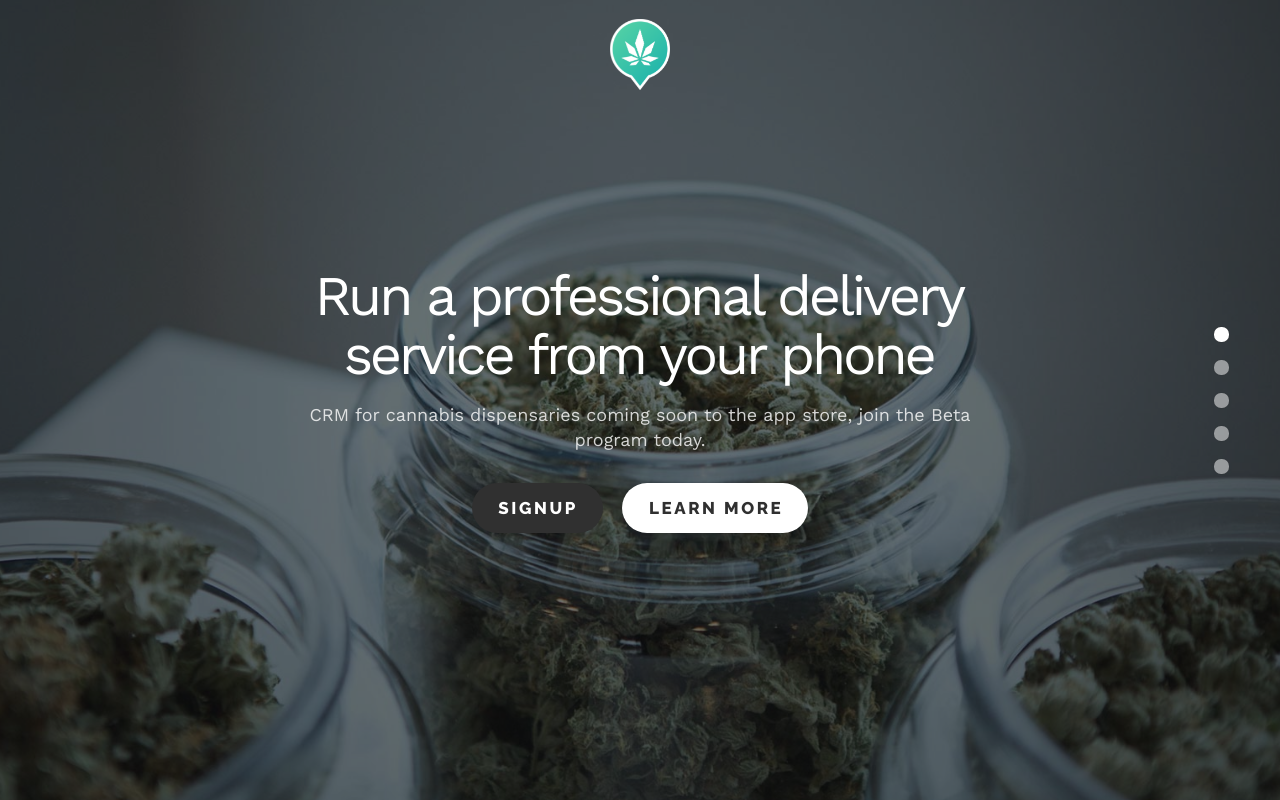
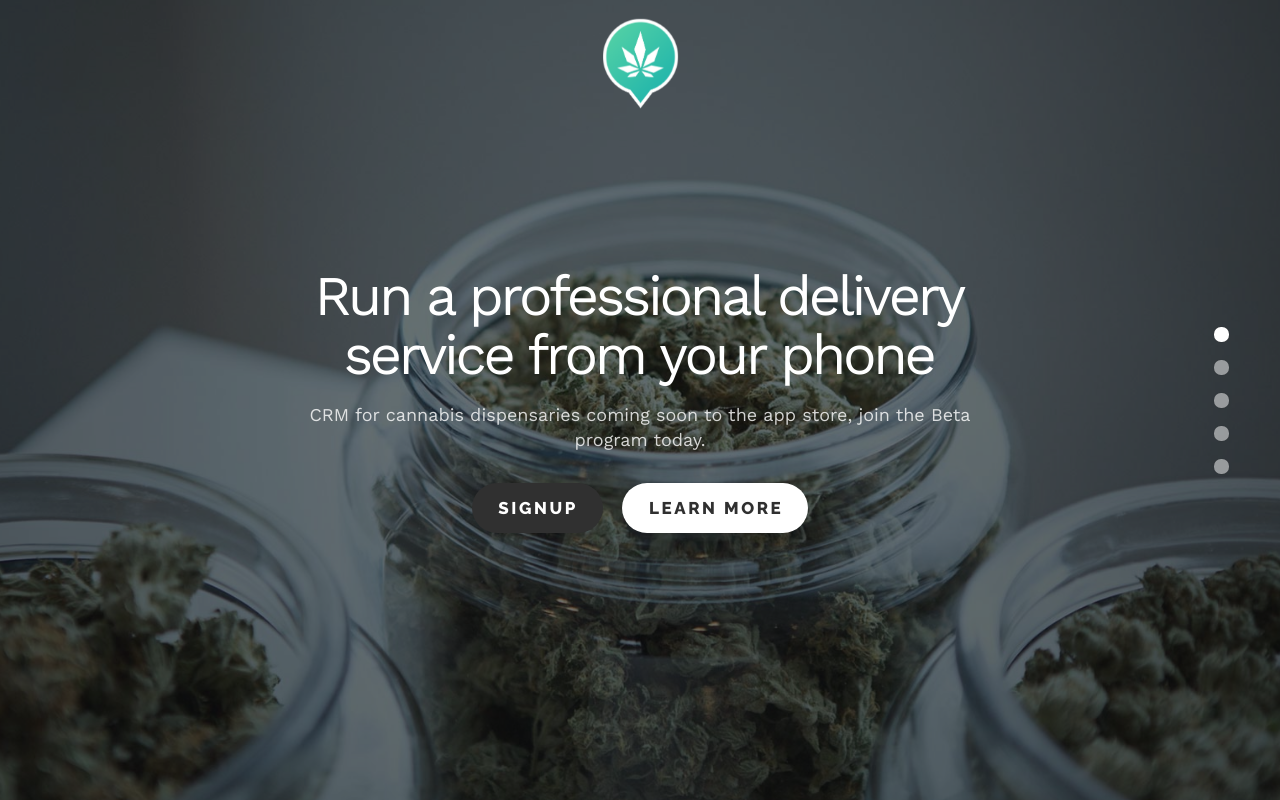
Before and after one commit to drawby/seedless, a plain HTML site: page blast/index.html in a window 1280 px wide. Drawn offline with nearby package versions, Linux system fonts and the light colour scheme; a web font is replaced by a local one.

Commit message:
logo size 75px

```diff
--- a/blast/index.html
+++ b/blast/index.html
@@ -32,7 +32,7 @@
 }
 
 #logo-size
-    {width:60px;}
+    {width:75px;}
 
 
 
```
